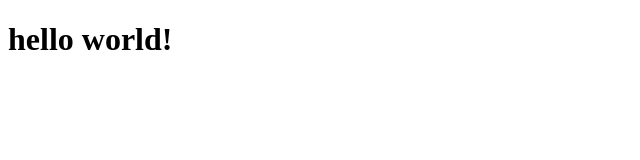
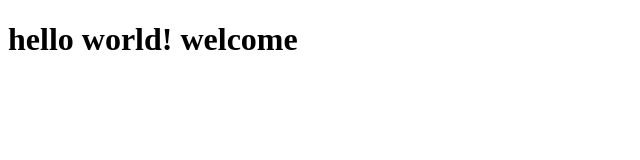
Before and after one commit to git-nourah/test2, a plain HTML site: page index.html in a window 1280 px wide. Shown: the whole page, without its empty margins (0-640 px from the left). Drawn offline with Linux system fonts and the light colour scheme.

Commit message:
h1 content changed

```diff
--- a/index.html
+++ b/index.html
@@ -4,6 +4,6 @@
         <title>My Web Page!</title>
     </head>
     <body>
-      <h1> hello world! </h1>
+      <h1> hello world!  welcome </h1>
     </body>
 </html>
```
